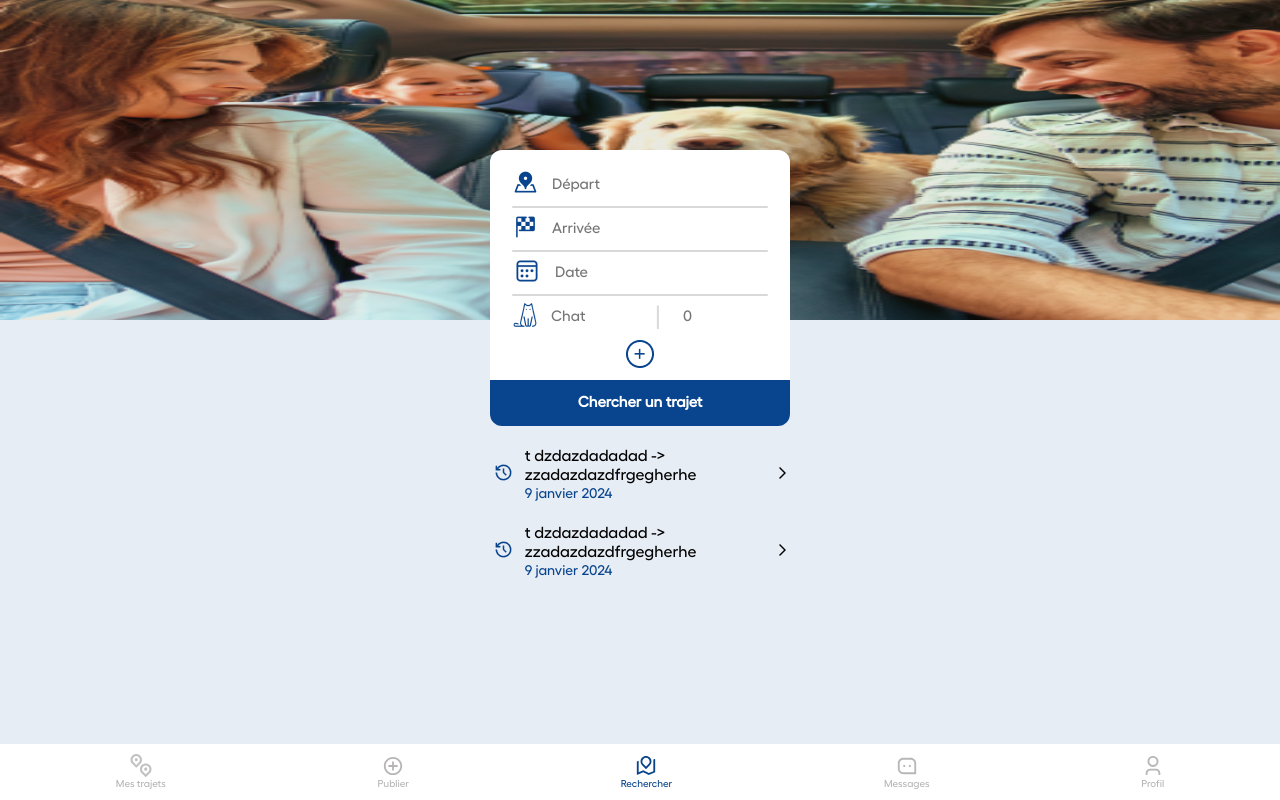
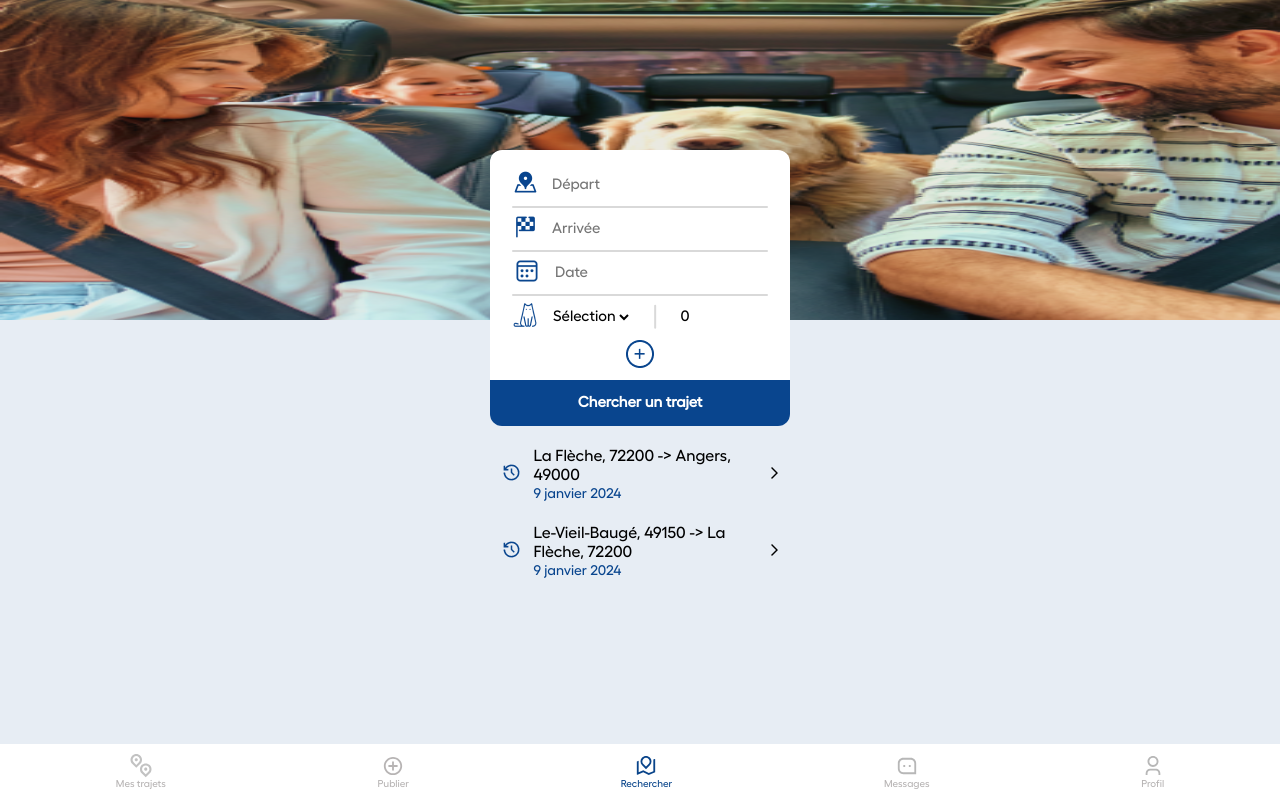
Before and after one commit to Joris07/cowaf, a Vue app: page /recherche in a window 1280 px wide. Built offline with nearby package versions, Linux system fonts and the light colour scheme.

Commit message:
ajout option recherche

```diff
--- a/src/views/Recherche.vue
+++ b/src/views/Recherche.vue
@@ -30,21 +30,36 @@
                             <td class="tiret"></td>
                         </tr>
 
-                        <tr>
-                            <td><img src="/img/icon-chat.png" alt=""></td>
-                            <td>
-                                <input list="animals" type="text" id="date" class="input-blanc" placeholder="Chat">
-                                <datalist id="animals">
+                        <template v-for="(animal, index) in animals" :key="index">
+                            <tr>
+                                <td>
+                                    <img :src="getIcon(animal.selected)" alt="" width="24" height="24">
+                                </td>
+                                <!-- <td>
+                                <input list="animal-options" class="input-blanc" placeholder="Chat" v-model="animal.selected">
+                                <datalist id="animal-options">
+                                    <option value="Chat"></option>
                                     <option value="Chien"></option>
                                     <option value="Tortue"></option>
                                 </datalist>
-                            </td>
-                            <td class="tiret-hori"></td>
-                            <td><input type="number" id="nombre" class="input-blanc" placeholder="0"></td>
-                        </tr>
+                                </td> -->
+                                <td>
+                                    <select v-model="animal.selected" class="input-blanc" @click="resetSelection(index)">
+                                        <option disabled value="">Sélectionnez un animal</option>
+                                        <option v-for="option in animalOptions" :key="option" :value="option">{{ option }}</option>
+                                    </select>
+                                </td>
+                                <td class="tiret-hori"></td>
+                                <td><input type="number" class="input-blanc" placeholder="0" v-model="animal.number"></td>
+                            </tr>
+                            <!-- Ajout du tiret après chaque ligne d'animal -->
+                            <tr v-if="index < animals.length - 1"> <!-- Ne pas ajouter après le dernier élément -->
+                                <td colspan="4" class="tiret"></td>
+                            </tr>
+                        </template>
                     </tbody>
                 </table>
-                <img src="/img/plus-bleu.png" alt="">
+                <img src="/img/plus-bleu.png" alt="Plus" @click="addRow">
             </div>
             <button id="chercher" class="bold">Chercher un trajet</button>
         </div>
@@ -54,7 +69,7 @@
                 <tr class="trajet-tr">
                     <td><img src="/img/icon-historique.png" alt=""></td>
                     <td>
-                        <p>t dzdazdadadad -> zzadazdazdfrgegherhe</p>
+                        <p>La Flèche, 72200 -> Angers, 49000</p>
                         <p class="date-trajet">9 janvier 2024</p>
                     </td>
                     <td><img src="/img/arrow-right.png" alt=""></td>
@@ -63,7 +78,7 @@
                 <tr class="trajet-tr">
                     <td><img src="/img/icon-historique.png" alt=""></td>
                     <td>
-                        <p>t dzdazdadadad -> zzadazdazdfrgegherhe</p>
+                        <p>Le-Vieil-Baugé, 49150 -> La Flèche, 72200</p>
                         <p class="date-trajet">9 janvier 2024</p>
                     </td>
                     <td><img src="/img/arrow-right.png" alt=""></td>
@@ -80,7 +95,25 @@
 
 	export default {
 		name: 'Home',
-		components: { BackButton, Nav}
+		components: { BackButton, Nav},
+        data() {
+			return {
+                animals: [{ selected: '', number: 0 }],
+                animalOptions: ['Chat','Chien', 'Tortue'],
+            };
+		},
+		methods: {
+			addRow() {
+                this.animals.push({ selected: '', number: 0 });
+            },
+            getIcon(animal) {
+                if (animal === 'Chien') {
+                    return '/img/icon-chient.png';
+                } else {
+                    return '/img/icon-chat.png';
+                }
+            }
+		},
 	};
 </script>
 
@@ -91,7 +124,7 @@
 		align-items: center;
         height: 100vh;
         background-color: var(--color-off-white);
-        padding: 150px 0px 500px 0px;
+        padding: 150px 0px 100px 0px;
 	}
 
     .column-flex-center {
```
Also changed, not shown: public/img/icon-chient.png (added).
